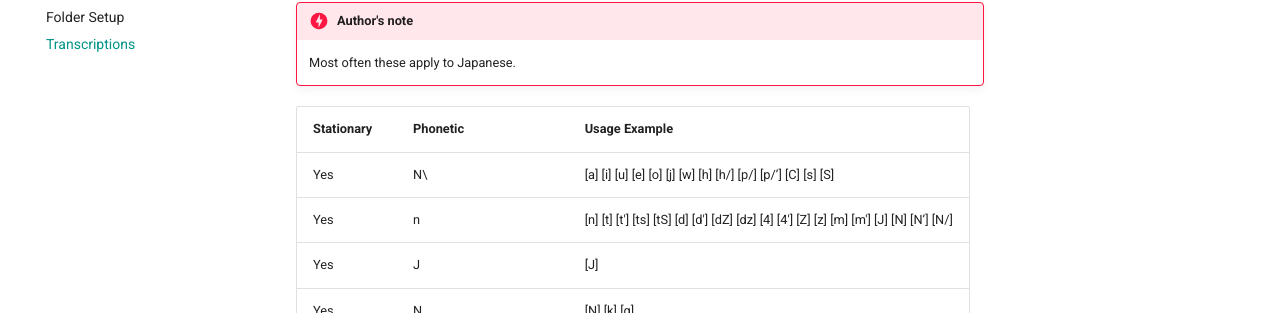
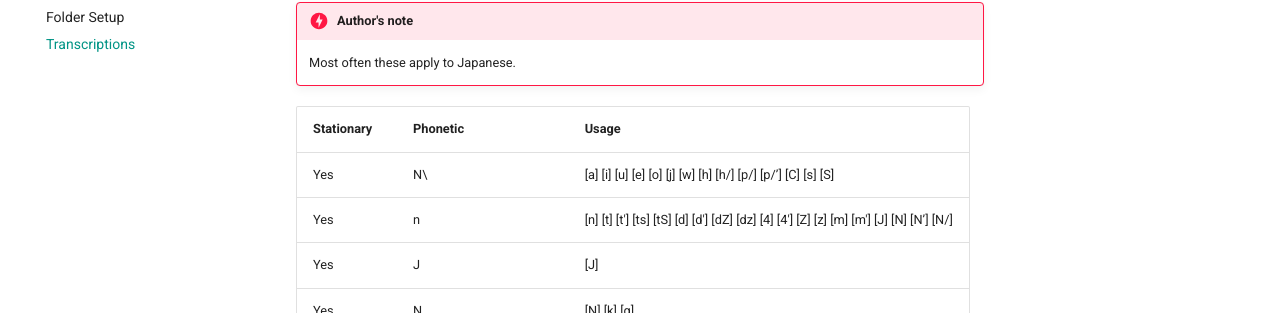
Before and after one commit to aimedb/daisy-db-documentation, an MkDocs documentation site: the page built from daisy db documentation/docs/getting-started/transcriptions.md, in a window 1280 px wide and 900 px high, scrolled down 1670 px. Shown: the part 139-452 px from the top of the window. Built offline with MkDocs 1.6.1 and Material for MkDocs 9.7.7, drawn with Linux system fonts in a browser that asks for light colours.

Commit message:
Update transcriptions.md

```diff
--- a/daisy db documentation/docs/getting-started/transcriptions.md
+++ b/daisy db documentation/docs/getting-started/transcriptions.md
@@ -59,7 +59,7 @@ to transcript these accordingly.
 !!! danger "Author's note"
     Most often these apply to Japanese.
 
-| Stationary | Phonetic | Usage Example |
+| Stationary | Phonetic | Usage |
 |---|---|---|
 | Yes | N\ | [a] [i] [u] [e] [o] [j] [w] [h] [h/] [p/] [p/’] [C] [s] [S] |
 | Yes | n | [n] [t] [t'] [ts] [tS] [d] [d'] [dZ] [dz] [4] [4'] [Z] [z] [m] [m'] [J] [N] [N’] [N/] |
```
